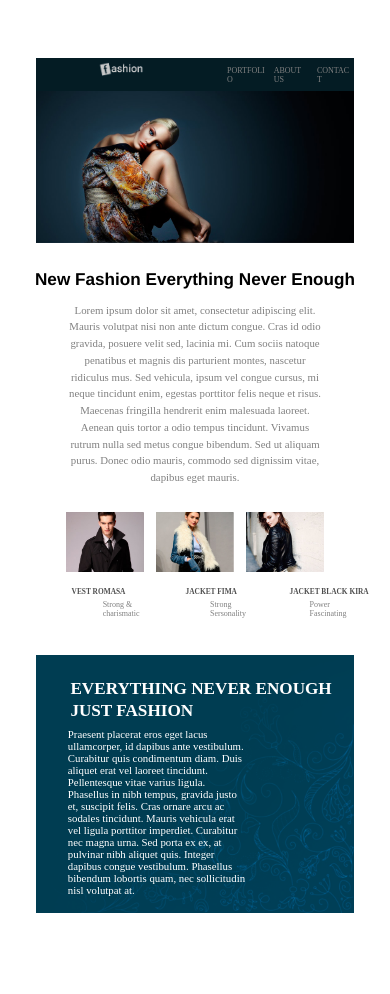
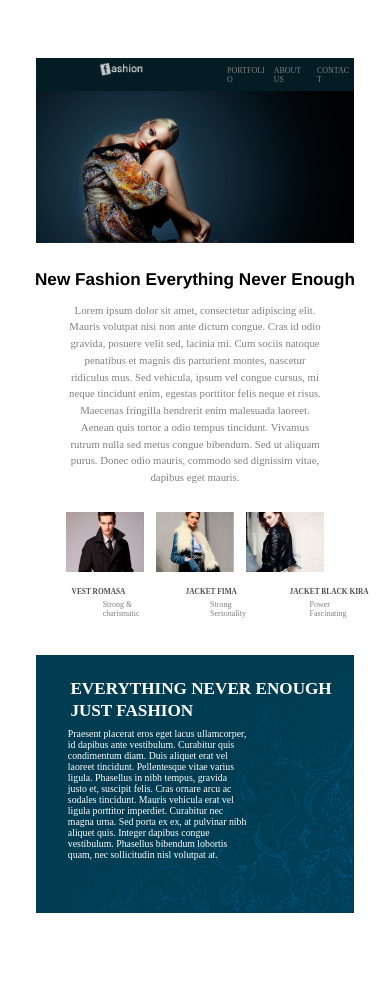
Before and after one commit to Rafael3975/Rafael3975.github.io, a plain HTML site: page index.html in a window 390 px wide. Shown: the top 994 px of the page. Drawn offline with Linux system fonts and the light colour scheme.

Commit message:
Update index.html

```diff
--- a/index.html
+++ b/index.html
@@ -179,7 +179,7 @@
                 margin-right: 36%;
                 color: white;
                 margin-top: -49.5%;
-                font-size: clamp(8px, 3px + 2vw, 150%);
+                font-size: clamp(2px, 2px + 2vw, 150%);
                 padding-bottom: 5%;
                 margin-bottom: 5%;
             }
```
